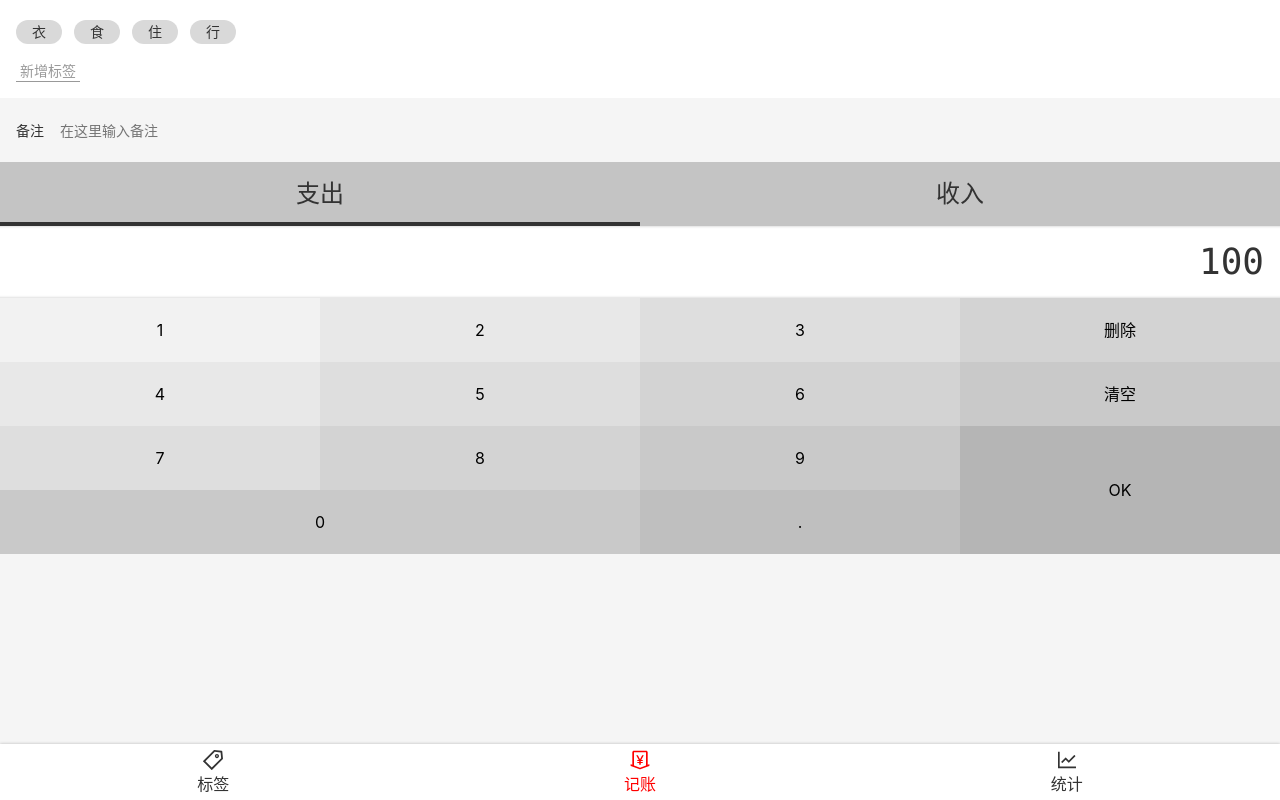
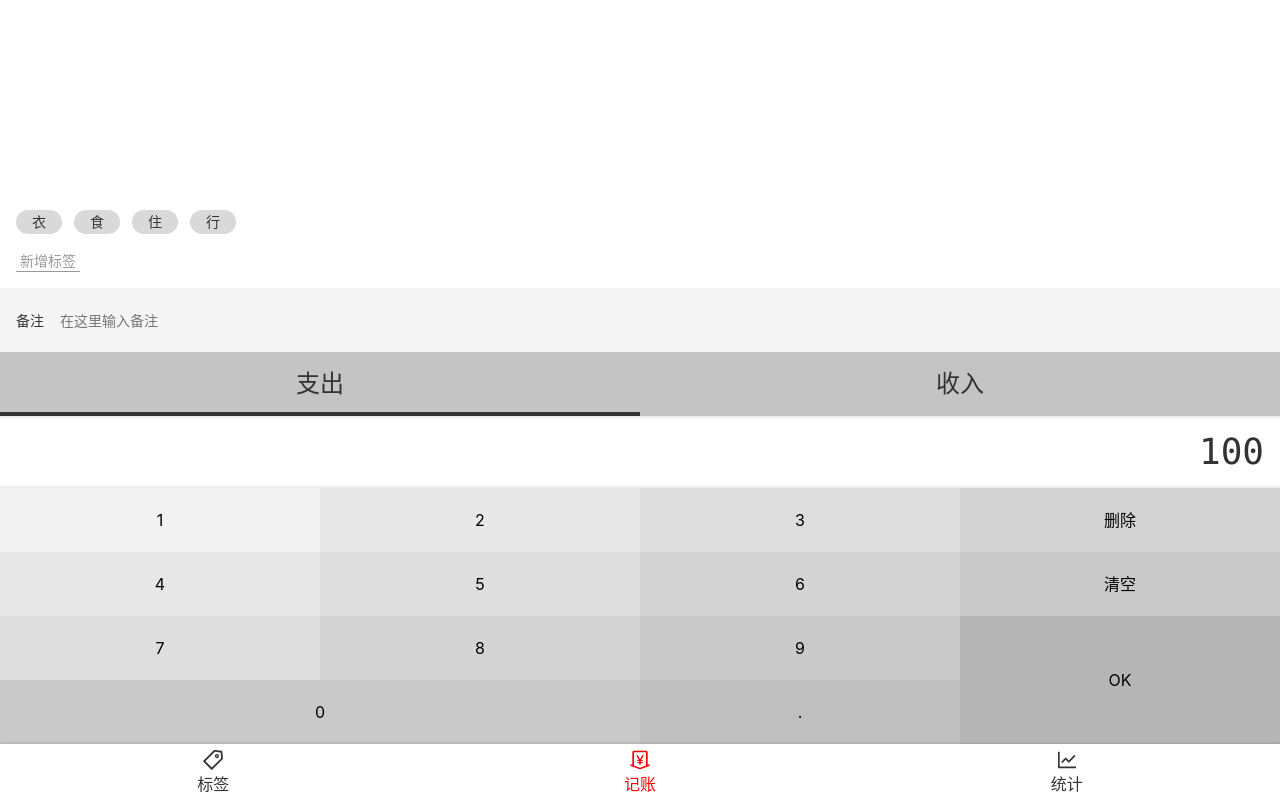
Before and after one commit to shervinchen/moni-react, a React app: page /#/money in a window 1280 px wide. Built offline with nearby package versions, Linux system fonts and the light colour scheme; the HTML template or start-up script is replaced by a standard one.

Commit message:
封装MyLayout组件，使用styled自定义组件样式，完成Money页面整体布局样式

```diff
--- a/src/components/Layout.tsx
+++ b/src/components/Layout.tsx
@@ -16,7 +16,7 @@ const Main = styled.div`
 const Layout = (props: any) => {
   return (
     <Wrapper>
-      <Main>
+      <Main className={props.className}>
         {props.children}
       </Main>
       <Nav />
--- a/src/views/Money.tsx
+++ b/src/views/Money.tsx
@@ -5,6 +5,7 @@ import styled from "styled-components";
 const TagsSection = styled.section`
   display: flex;
   flex-direction: column-reverse;
+  align-items: flex-start;
   flex-grow: 1;
   background: #fff;
   padding: 16px;
@@ -23,14 +24,12 @@ const TagsSection = styled.section`
       margin-top: 4px;
     }
   }
-  > p {
   > button {
     background: transparent;
     border: none;
     color: #999;
     border-bottom: 1px solid;
     padding: 0 4px;
-    }
   }
 `;
 
@@ -139,32 +138,14 @@ const NumberPadSection = styled.section`
   }
 `;
 
+const MyLayout = styled(Layout)`
+  display: flex;
+  flex-direction: column-reverse;
+`;
+
 const Money = () => {
   return (
-    <Layout>
-      <TagsSection>
-        <p>
-          <button>新增标签</button>
-        </p>
-        <ol>
-          <li>衣</li>
-          <li>食</li>
-          <li>住</li>
-          <li>行</li>
-        </ol>
-      </TagsSection>
-      <NotesSection>
-        <label>
-          <span>备注</span>
-          <input type="text" placeholder="在这里输入备注" />
-        </label>
-      </NotesSection>
-      <CategorySection>
-        <ul>
-          <li className="selected">支出</li>
-          <li>收入</li>
-        </ul>
-      </CategorySection>
+    <MyLayout>
       <NumberPadSection>
         <div className="output">100</div>
         <div className="pad clearfix">
@@ -184,7 +165,28 @@ const Money = () => {
           <button>.</button>
         </div>
       </NumberPadSection>
-    </Layout>
+      <CategorySection>
+        <ul>
+          <li className="selected">支出</li>
+          <li>收入</li>
+        </ul>
+      </CategorySection>
+      <NotesSection>
+        <label>
+          <span>备注</span>
+          <input type="text" placeholder="在这里输入备注" />
+        </label>
+      </NotesSection>
+      <TagsSection>
+        <button>新增标签</button>
+        <ol>
+          <li>衣</li>
+          <li>食</li>
+          <li>住</li>
+          <li>行</li>
+        </ol>
+      </TagsSection>
+    </MyLayout>
   );
 };
 
```
Lines whose indentation alone changed are shown as unchanged.
